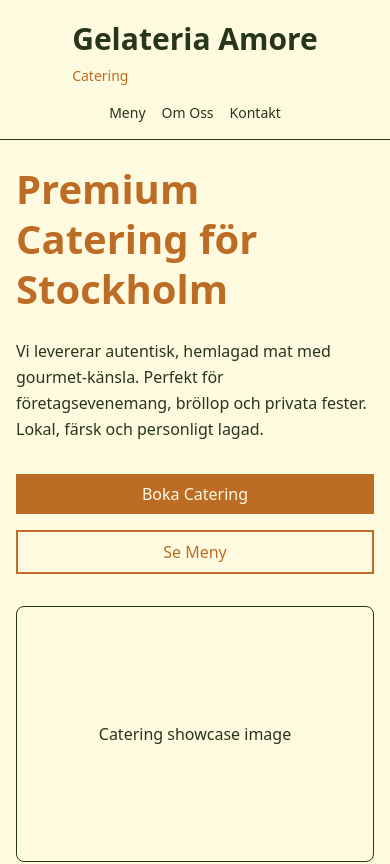
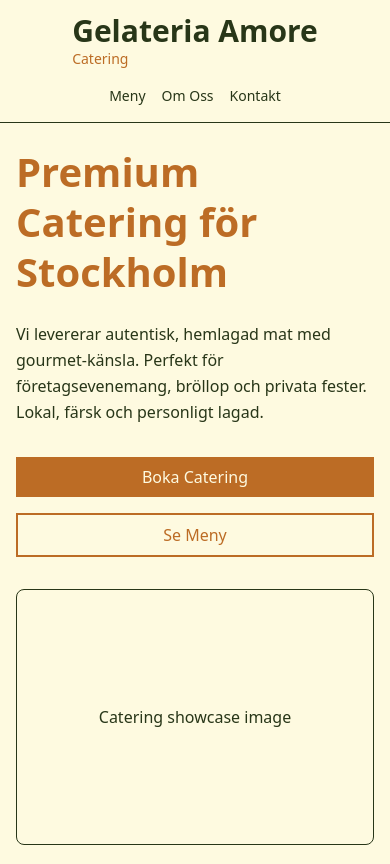
Before and after one commit to Egeeoz/gamoreCatering, a Next.js app: page / in a window 390 px wide. Shown: the top 864 px of the page. Built offline with nearby package versions, Linux system fonts and the light colour scheme.

Commit message:
Update nav title spacing in mobile view

```diff
--- a/app/components/Nav.tsx
+++ b/app/components/Nav.tsx
@@ -5,10 +5,12 @@ export default function Nav() {
     <header className="sticky top-0 z-10">
       <nav className="flex flex-col md:flex-row items-center justify-between md:gap-8 px-4 md:px-6 py-4 bg-background border-b border-border-color">
         <div>
-          <h2 className="text-lg md:text-2xl font-bold text-brand-red">
+          <h2 className="text-lg md:text-2xl font-bold leading-none">
             Gelateria Amore
           </h2>
-          <span className="text-sm md:text-base text-accent">Catering</span>
+          <span className="text-sm md:text-base text-accent leading-none">
+            Catering
+          </span>
         </div>
         <div className="flex gap-4 md:gap-8 text-foreground text-sm md:text-base mt-4 md:mt-0">
           <Link
```
